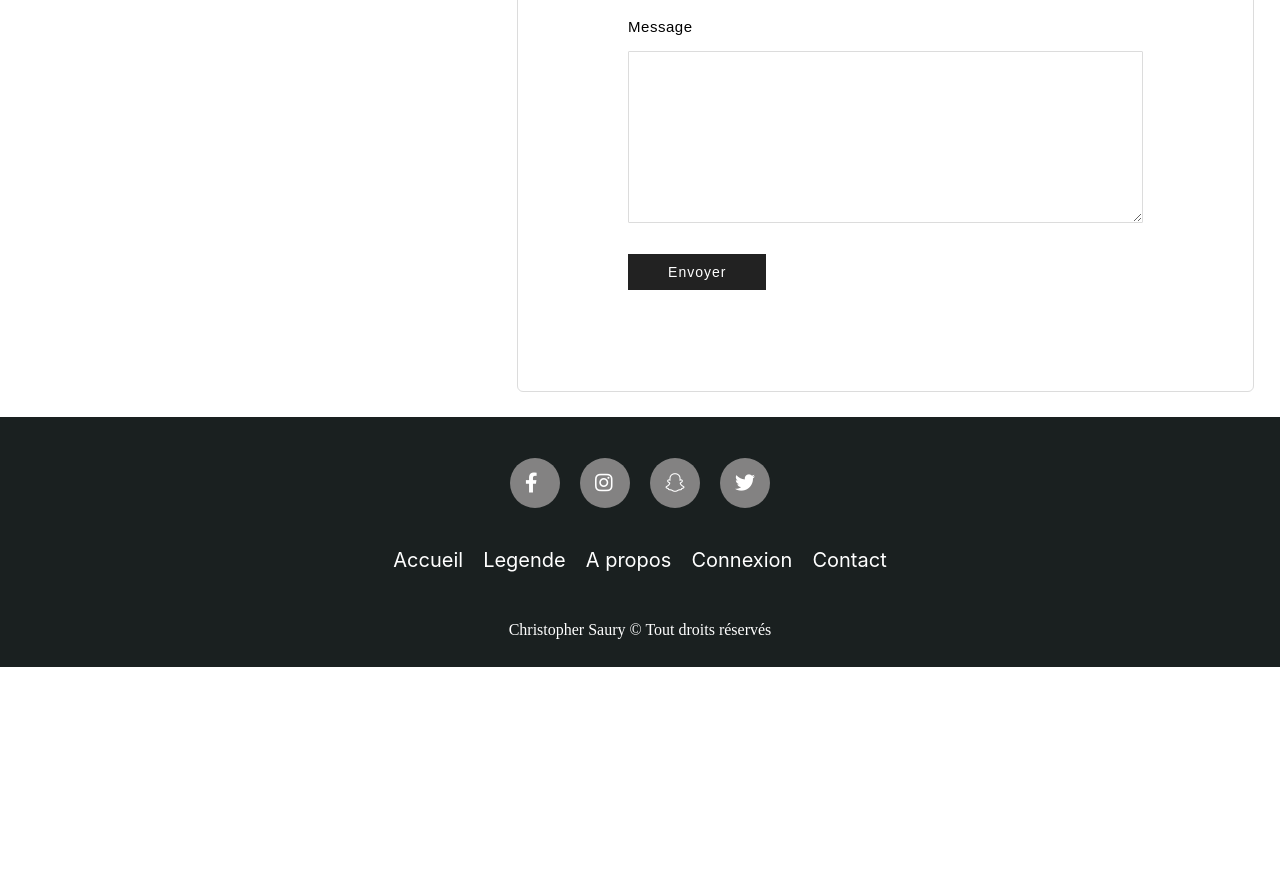
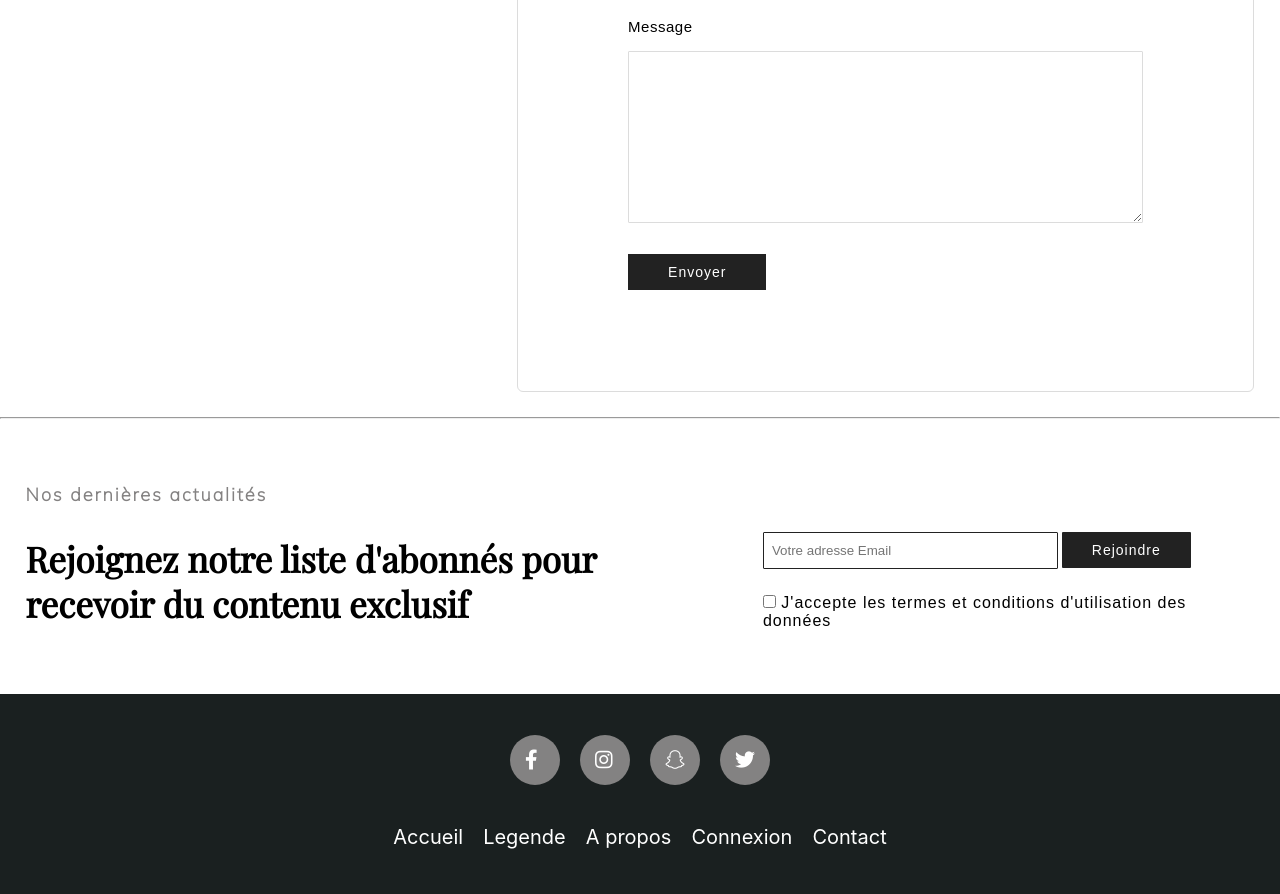
Before and after one commit to ChristopherSaury/Koleka, a plain HTML site: page contact.html in a window 1280 px wide. Shown: the part 1140-2034 px from the top of the page. Before the commit the page ends 1807 px from the top, so only its background shows below. Drawn offline with nearby package versions, Linux system fonts and the light colour scheme; a web font is replaced by a local one.

Commit message:
newsletter section

```diff
--- a/contact.html
+++ b/contact.html
@@ -112,6 +112,24 @@
             </form>
         </div>
     </section>
+    <hr>
+
+    <article class="nsl-section">
+        <div class="nsl-container">
+            <div class="title-ct">
+                <h3>Nos dernières actualités</h3>
+                <h2>Rejoignez notre liste d'abonnés pour recevoir du contenu exclusif</h2>
+            </div>
+            <form class="entry-container">
+                <div>
+                    <label for="nsl-subscription"></label>
+                    <input type="email" placeholder="Votre adresse Email" name="nsl-subscription" id="nsl-subscription">
+                    <a href="#" class="nsl-btn">Rejoindre</a>
+                </div>
+                <div class="nsl-agreement"><input type="checkbox"> J'accepte les termes et conditions d'utilisation des données</div>
+            </form>
+        </div>
+    </article>
     <footer>
         <div class="icon-btn">
                 <a href="#" class="social"><i class="f-social fab fa-facebook-f"></i></a>
@@ -130,5 +148,6 @@
             <p class="credit">Christopher Saury © <span class="year"></span> Tout droits réservés</p>
         </div>
     </footer>
+    <script src="./js/footer.js"></script>
 </body>
 </html>
--- a/css/contact.css
+++ b/css/contact.css
@@ -46,6 +46,7 @@
     font-family: 'Mulish', sans-serif;
     font-size: 16px;
     width: 80%;
+    padding-left: 6%;
 }
 .org-info .info-icon{
     width: 22px;
--- a/css/navbar-footer.css
+++ b/css/navbar-footer.css
@@ -1,4 +1,6 @@
 @import url('https://fonts.googleapis.com/css2?family=Mate+SC&display=swap');
+@import url('https://fonts.googleapis.com/css2?family=Mulish:wght@200&display=swap');
+@import url('https://fonts.googleapis.com/css2?family=Playfair+Display&display=swap');
 /**********DESKTOP NAVBAR **********************/
 #desktop{
     width: 100%;
@@ -104,7 +106,58 @@
 .open{
     transform: translateX(0);
 }
+/************** NEWSLETTER ************************/
+.nsl-section{
+    padding: 5% 0;
+}
+.nsl-container{
+   display: flex;
+   flex-direction: row;
+   justify-content: space-between;
+   padding: 0 2%;
+}
+.title-ct{
+    width: 60%;
+}
+.entry-container{
+    width: 40%;
+}
+.nsl-container h3{
+    font-family: 'Mulish', sans-serif;
+    color: #848282;
+    letter-spacing: 2px;
+    font-size: 18px;
 
+}
+.nsl-container h2{
+    padding-top: 4%;
+    width: 80%;
+    font-size: 35.008px;
+    line-height: 45.5104px;
+    font-family: 'Playfair Display', serif;
+}
+#nsl-subscription{
+    margin-top: 10%;
+    width: 60%;
+    padding: 10px 8px;
+    border-radius: 1px;
+    border: 1px solid #222;
+}
+.nsl-btn{
+    padding: 10px 30px;
+    background-color: #222;
+    color: #fff;
+    text-decoration: none;
+    font-family: 'Cabin Condensed', sans-serif;
+    font-size: 14px;
+    letter-spacing: 1px;
+    border-radius: 1px;
+}
+.nsl-agreement{
+    margin-top: 5%;
+    font-family: 'Cabin Condensed', sans-serif;
+    letter-spacing: 1px;
+}
 /*************** FOOTER **************************/
 footer{
     width: 100%;
```
